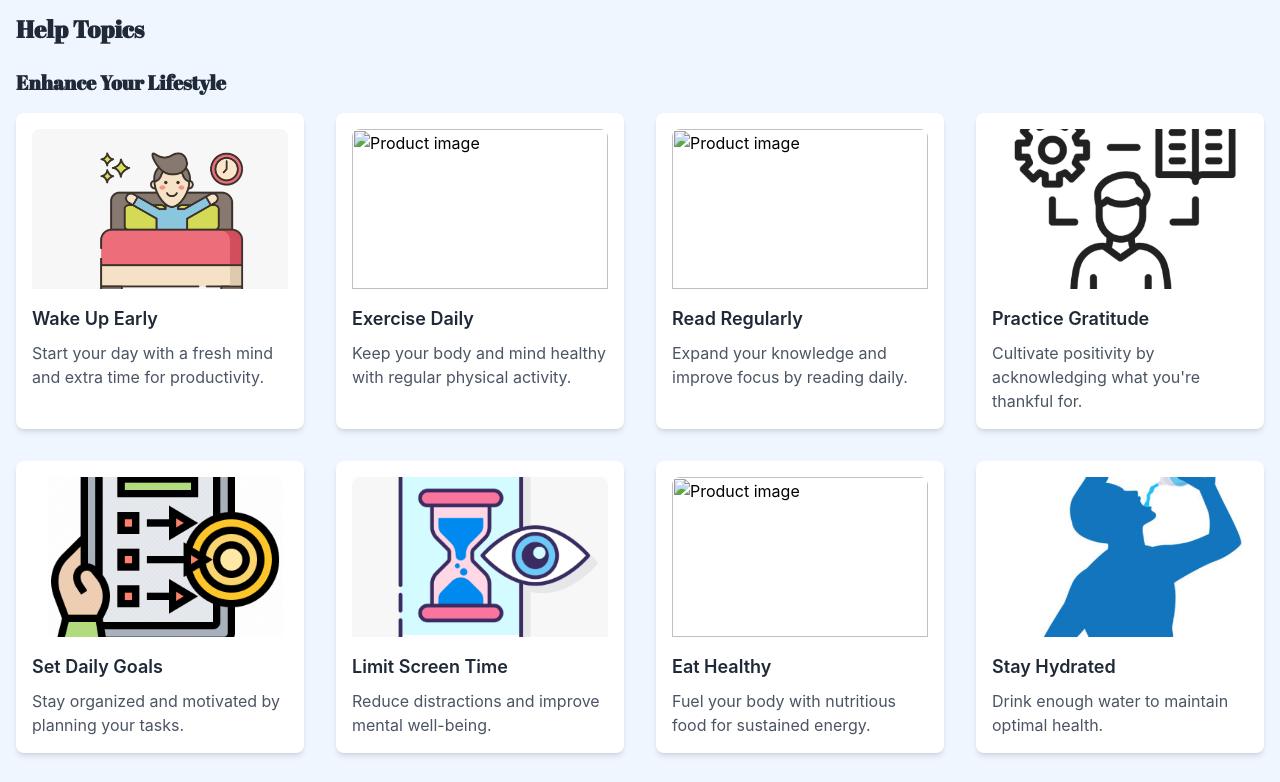
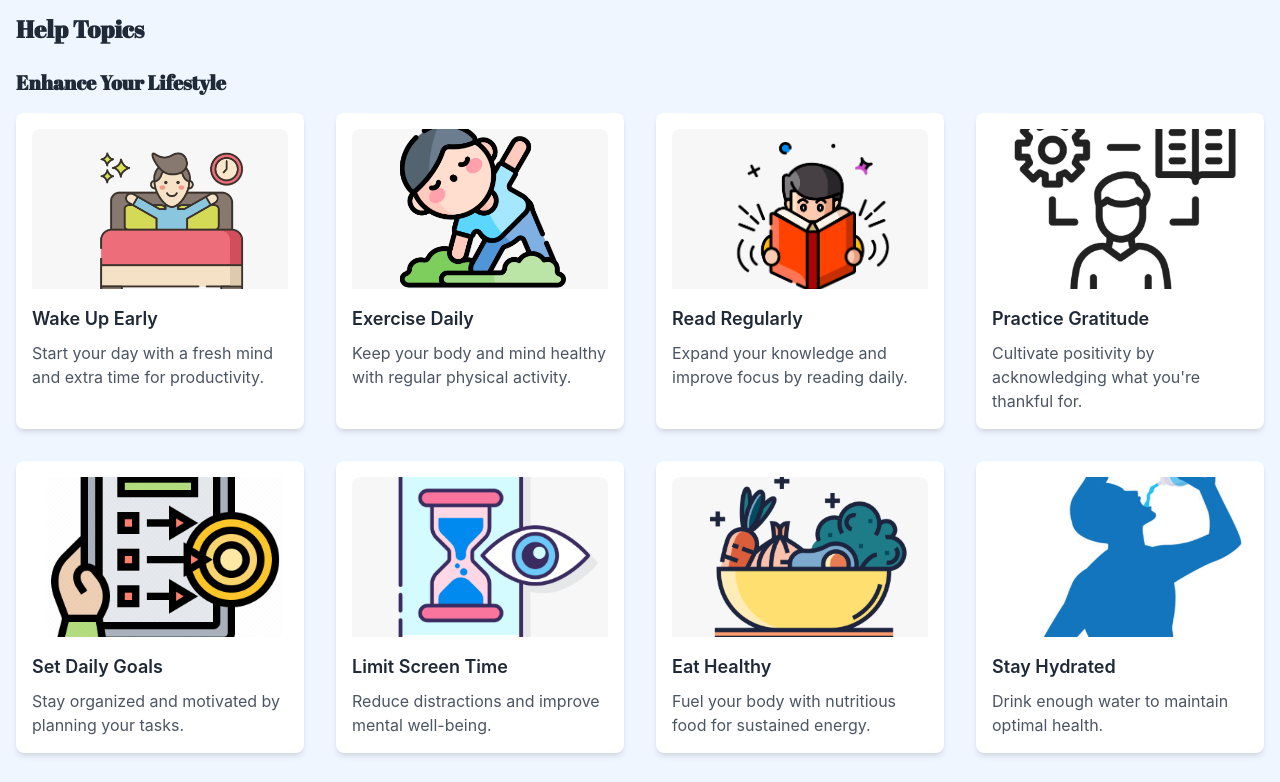
Before and after one commit to hardikkumar4472/Gamified-Habit-Tracker-Project, a plain HTML site: page index.html in a window 1280 px wide. Shown: the part 1520-2302 px from the top of the page. Drawn offline with nearby package versions, Linux system fonts and the light colour scheme; the site is published under a folder, as on GitHub Pages, so addresses that start at the root find nothing; a web font is replaced by a local one.

Commit message:
Update index.html

```diff
--- a/index.html
+++ b/index.html
@@ -71,7 +71,7 @@
         <h2 class="text-2xl font-bold text-gray-800 mb-6 font-abril-fatface">Features We Provide</h2>
         <div class="grid grid-cols-1 md:grid-cols-3 gap-8">
             <div class="features bg-white p-6 rounded-lg shadow-md text-center transition-transform transform hover:scale-105 hover:shadow-lg hover:bg-blue-50 duration-2000">
-                <img alt="BMI icon" class="mx-auto mb-4" height="60" src="/Habit list.png" width="60"/>
+                <img alt="BMI icon" class="mx-auto mb-4" height="60" src="Habit list.png" width="60"/>
                 <h3 class="text-xl font-semibold text-gray-800 mb-2">Customizable Habit Lists</h3>
                 <p class="text-gray-600">Users can create and manage their own habits.</p>
             </div>
@@ -127,12 +127,12 @@
                 <p class="text-gray-600">Start your day with a fresh mind and extra time for productivity.</p>
             </div>
             <div class="bg-white p-4 rounded-lg shadow-md hover:shadow-lg transition-transform transform hover:scale-105 hover:bg-blue-50 duration-2000">
-                <img alt="Product image" class="w-full h-40 object-cover rounded-t-lg mb-4" height="200" src="/Exercise.png" width="300"/>
+                <img alt="Product image" class="w-full h-40 object-cover rounded-t-lg mb-4" height="200" src="Exercise.png" width="300"/>
                 <h4 class="text-lg font-semibold text-gray-800 mb-2">Exercise Daily</h4>
                 <p class="text-gray-600">Keep your body and mind healthy with regular physical activity.</p>
             </div>
             <div class="bg-white p-4 rounded-lg shadow-md hover:shadow-lg transition-transform transform hover:scale-105 hover:bg-blue-50 duration-2000">
-                <img alt="Product image" class="w-full h-40 object-cover rounded-t-lg mb-4" height="200" src="/read.png" width="300"/>
+                <img alt="Product image" class="w-full h-40 object-cover rounded-t-lg mb-4" height="200" src="read.png" width="300"/>
                 <h4 class="text-lg font-semibold text-gray-800 mb-2">Read Regularly</h4>
                 <p class="text-gray-600">Expand your knowledge and improve focus by reading daily.</p>
             </div>
@@ -152,7 +152,7 @@
                 <p class="text-gray-600">Reduce distractions and improve mental well-being.</p>
             </div>
             <div class="bg-white p-4 rounded-lg shadow-md hover:shadow-lg transition-transform transform hover:scale-105 hover:bg-blue-50 duration-2000">
-                <img alt="Product image" class="w-full h-40 object-cover rounded-t-lg mb-4" height="200" src="/Images/Eat healthy.png" width="300"/>
+                <img alt="Product image" class="w-full h-40 object-cover rounded-t-lg mb-4" height="200" src="Images/Eat healthy.png" width="300"/>
                 <h4 class="text-lg font-semibold text-gray-800 mb-2">Eat Healthy</h4>
                 <p class="text-gray-600">Fuel your body with nutritious food for sustained energy.</p>
             </div>
```
